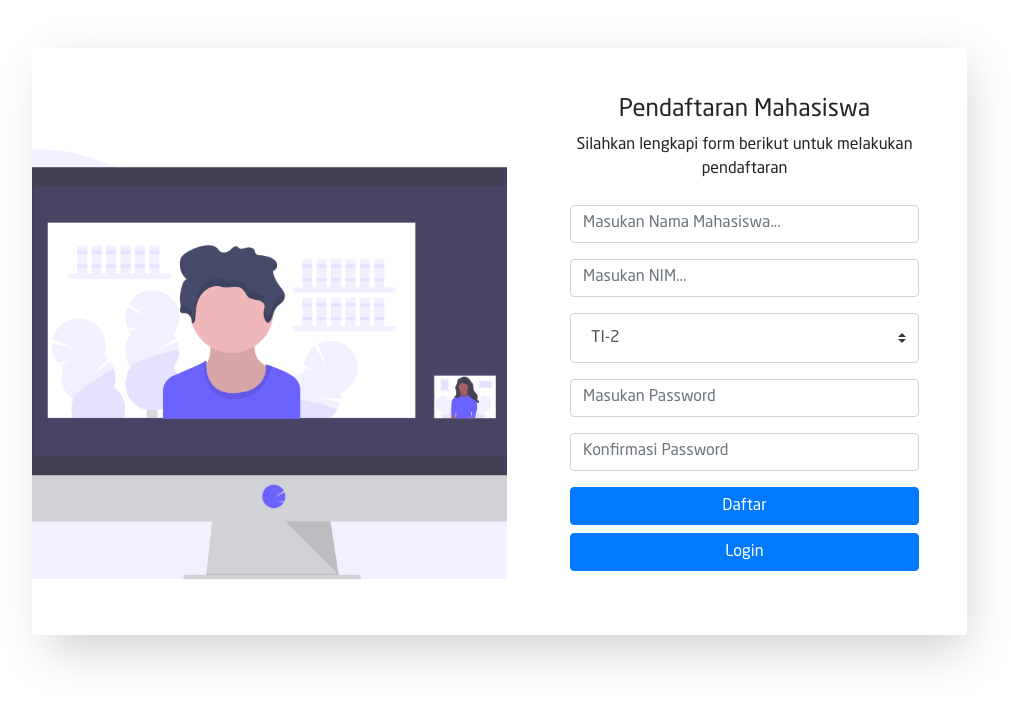
After one commit to alfianlensun/facerecognition, a CodeIgniter app: page /database/sign-up in a window 1280 px wide. The commit adds this page. Shown: the top 703 px of the page, without its empty margins (133-1144 px from the left). Run offline with CodeIgniter, Linux system fonts and the light colour scheme; data comes from the database, SQL or seed files in the repository; some libraries are stand-ins or nearby versions.

Commit message:
daftar absensi

```diff
--- a/application/config/database.php
+++ b/application/config/database.php
@@ -75,9 +75,9 @@ $query_builder = TRUE;
 
 $db['default'] = array(
 	'dsn'	=> '',
-	'hostname' => '127.0.0.1',
+	'hostname' => 'db',
 	'username' => 'root',
-	'password' => 'siksaskali',
+	'password' => 'root',
 	'database' => 'absensi',
 	'dbdriver' => 'mysqli',
 	'dbprefix' => '',
--- a/application/config/routes.php
+++ b/application/config/routes.php
@@ -49,11 +49,14 @@ defined('BASEPATH') OR exit('No direct script access allowed');
 | Examples:	my-controller/index	-> my_controller/index
 |		my-controller/my-method	-> my_controller/my_method
 */
+
 $route['default_controller'] = 'Redirect';
 $route['404_override'] = '';
 $route['translate_uri_dashes'] = FALSE;
 
+
 $route['login'] = 'auth/C_Auth/login';
+$route['sign-up'] = 'auth/C_Auth/signUpMhs';
 $route['validate-login'] = 'auth/C_Auth/validateLogin';
 $route['logout'] = 'auth/C_Auth/logout';
 $route['mainmenu'] = 'main/C_Main';
--- a/application/controllers/auth/C_Auth.php
+++ b/application/controllers/auth/C_Auth.php
@@ -7,7 +7,6 @@ class C_Auth extends MY_Controller {
         parent::__construct();
         $this->load->model('auth/M_Auth', 'auth');
         $this->load->model('master/M_Master', 'master');
-        // dd($this->session->userdata('user_id'));
 
     }
 
@@ -24,14 +23,35 @@ class C_Auth extends MY_Controller {
         $this->load->view('layout/Footer');
     }
 
+    public function signUpMhs(){
+        if ($this->session->userdata('user_id') !== null){
+            redirect(base_url('mainmenu'));
+        }
+        $data['kelas'] = $this->master->getMasterKelas();
+        $this->load->view('layout/Header');
+        $this->load->view('auth/SignUpMahasiswaSA', $data);
+        $this->load->view('layout/Footer');
+    }
+
     public function validateLogin(){
         $user = $this->auth->getUserAuthByUsername($this->input->post('username'));
         if ($user !== null){
             if (password_verify($this->input->post('password'), $user['password'])){
                 if ($user['user_type'] == 1){
                     $this->session->set_userdata([
+                        'user_type' => $user['user_type'],
                         'user_id' => $user['id_mst_auth'],
-                        'user' => 'admin'
+                        'user' => 'admin',
+                        'data' => null
+                    ]);
+                } else
+                if ($user['user_type'] == 3) {
+                    $mhs = $this->auth->getUserMahasiswaByIdAuth($user['id_mst_auth']);
+                    $this->session->set_userdata([
+                        'user_type' => $user['user_type'],
+                        'user_id' => $user['id_mst_auth'],
+                        'user' => $mhs['nama_mahasiswa'],
+                        'data' => $mhs
                     ]);
                 }
 
@@ -52,6 +72,7 @@ class C_Auth extends MY_Controller {
     }
 
     public function userManagementMahasiswa(){
+        $this->validate();
         $data['mahasiswa'] = $this->auth->getUserMahasiswa();
         $data['kelas'] = $this->master->getMasterKelas();
         $data['semester'] = $this->master->getMasterSemester();
@@ -59,6 +80,7 @@ class C_Auth extends MY_Controller {
     }
 
     public function userManagementDosen(){
+        $this->validate();
         $data['dosen'] = $this->auth->getUserDosen();
         $this->render('auth/SignUpDosen', $data);
     }
@@ -85,6 +107,43 @@ class C_Auth extends MY_Controller {
         redirect(base_url('user-management/mahasiswa'));
     }
 
+    public function createUserMahasiswaSA(){
+        $valid =true;
+        foreach ($this->input->post() as $key => $postdata){
+            if (strlen($postdata) === 0){
+                $valid = false;
+                $this->session->set_flashdata('msg', json_encode([
+                    'status' => false,
+                    'message' => 'Lengkapi form terlebih dahulu'
+                ]));
+                break;
+            }
+        }
+
+        if ($this->input->post('password') !== $this->input->post('confirmpassword')){
+            $this->session->set_flashdata('msg', json_encode([
+                'status' => false,
+                'message' => 'Password tidak cocok'
+            ]));
+            $valid =false;
+        }
+
+
+        if ($valid){
+            $mahasiswa = $this->auth->createUserMahasiswa();
+
+            if ($mahasiswa['status']){
+                $this->session->set_flashdata('signup', 'Berhasil mendaftar silahkan login untuk melanjutkan');
+                redirect(base_url('login'));
+            }  else {
+                $this->session->set_flashdata('msg', json_encode($mahasiswa));
+                redirect(base_url('sign-up'));
+            }
+        } else {
+            redirect(base_url('sign-up'));
+        }
+    }
+
     public function updateUserMahasiswa(){
         $update = $this->auth->updateUserMahasiswa();
         redirect(base_url('user-management/mahasiswa'));
--- a/application/controllers/main/C_Main.php
+++ b/application/controllers/main/C_Main.php
@@ -5,10 +5,12 @@ class C_Main extends MY_Controller {
     public function __construct()
     {
         parent::__construct();
+        if ($this->session->userdata('user_id') === null){
+            redirect(base_url('login'));
+        }
     }
 
     public function index(){
-
         $this->render('Welcome', []);
     }
 }
--- a/application/core/MY_Controller.php
+++ b/application/core/MY_Controller.php
@@ -7,6 +7,12 @@ class MY_Controller extends CI_Controller{
         // if ($this->session->userdata('user_id') === null){
         //     redirect(base_url('login'));
         // }
+    }
+
+    public function validate(){
+        if ($this->session->userdata('user_id') === null){
+            redirect(base_url('login'));
+        }
     }
 
     public function render($body = null, $data = [], $option = []){
--- a/application/models/auth/M_Auth.php
+++ b/application/models/auth/M_Auth.php
@@ -79,7 +79,7 @@ class M_Auth extends CI_Model {
         return $this->db->select('*')
                         ->from('mst_mahasiswa as a')
                         ->join('mst_kelas as b', 'a.id_mst_kelas = b.id_mst_kelas')
-                        ->join('mst_semester as c', 'a.id_mst_semester = c.id_mst_semester')
+                        ->join('mst_semester as c', 'a.id_mst_semester = c.id_mst_semester', 'left')
                         ->where('a.active', 1)
                         ->get()
                         ->result_array();
@@ -93,6 +93,18 @@ class M_Auth extends CI_Model {
     }
 
     public function createUserMahasiswa(){
+        $checkNIM = $this->db->select('*')
+                                ->from('mst_auth')
+                                ->where('username', $this->input->post('nim'))
+                                ->where('active', 1)
+                                ->count_all_results();
+
+        if ($checkNIM > 0){
+            return [
+                'status' => false,
+                'message' => 'NIM Sudah Pernah terdaftar'
+            ];
+        } else {
             $password = password_hash($this->input->post('password'), PASSWORD_BCRYPT);
             $this->db->insert('mst_auth', [
                 'username' => $this->input->post('nim'),
@@ -108,6 +120,11 @@ class M_Auth extends CI_Model {
                 'nim' => $this->input->post('nim'),
 
             ]);
+            return [
+                'status' => true,
+                'message' => 'OK'
+            ];
+        }
     }
 
     public function updateUserMahasiswa(){
--- a/application/views/auth/Login.php
+++ b/application/views/auth/Login.php
@@ -23,6 +23,11 @@
                         <div class="text-center">
                             <h1 class="h4 text-gray-900 mb-4">Selamat datang di aplikasi absensi</h1>
                         </div>
+                        <?php if ($this->session->flashdata('signup')): ?>
+                            <div class="alert alert-success" role="alert">
+                                <?= $this->session->flashdata('signup') ?>
+                            </div>
+                        <?php endif ?>
                         <form class="user" method="post" action="<?= base_url('validate-login') ?>">
                             <div class="form-group">
                                 <input type="text" name="username" class="form-control form-control-user" id="username" aria-describedby="emailHelp" placeholder="Masukan username...">
@@ -32,6 +37,7 @@
                             </div>
                             <div class="form-group">
                                 <button type="submit" class="btn btn-primary btn-block btn-user">Masuk</button>
+                                <a href="<?= base_url('sign-up') ?>" class="btn btn-primary btn-block btn-user">Mendaftar</a>
                             </div>
                         </form>
                         </div>
--- /dev/null
+++ b/application/views/auth/SignUpMahasiswaSA.php
@@ -0,0 +1,76 @@
+<body class="bg-gradient-primary">
+
+    <div class="container">
+
+        <!-- Outer Row -->
+        <div class="row justify-content-center">
+
+            <div class="col-xl-10 col-lg-12 col-md-9">
+
+                <div class="card o-hidden border-0 shadow-lg my-5">
+                <div class="card-body p-0">
+                    <!-- Nested Row within Card Body -->
+                    <div class="row">
+                    <div class="col-lg-6 d-none d-lg-block"
+                        style="
+                            background: url('<?= base_url() ?>/assets/images/loginbackground.png');
+                            background-position: center;
+                            background-size: cover;
+                            "
+                    ></div>
+                    <div class="col-lg-6">
+                        <div class="p-5">
+                        <div class="text-center">
+                            <h1 class="h4 text-gray-900">Pendaftaran Mahasiswa</h1>
+                            <p class=" text-gray-900 mb-4">Silahkan lengkapi form berikut untuk melakukan pendaftaran</p>
+                        </div>
+                        <?php if ($this->session->flashdata('msg')): ?>
+                            <div class="alert alert-danger" role="alert">
+                                <?= json_decode($this->session->flashdata('msg'), true)['message']; ?>
+                            </div>
+                        <?php endif ?>
+                        <form class="user" id="formsignup" method="post" action="<?= base_url('auth/C_Auth/createUserMahasiswaSA') ?>">
+                            <div class="form-group">
+                                <input type="text" name="nama_mahasiswa" class="form-control form-control-user" id="nama_mahasiswa" aria-describedby="emailHelp" placeholder="Masukan Nama Mahasiswa...">
+                            </div>
+                            <div class="form-group">
+                                <input type="text" name="nim" class="form-control form-control-user" id="nim" aria-describedby="emailHelp" placeholder="Masukan NIM...">
+                            </div>
+                            <div class="form-group">
+                                <select name="id_mst_kelas" id="" class="custom-select form-control-user" style="height: 50px !important; padding:0!important; padding-left:20px !important; " required>
+                                    <?php foreach ($kelas as $k): $i=0?>
+                                        <option value="<?= $k['id_mst_kelas'] ?>" <?= $i==0 ? 'selected': '' ?>><?= $k['nama_kelas'] ?></option>
+                                    <?php
+                                        $i++;
+                                        endforeach ?>
+                                </select>
+                            </div>
+                            <div class="form-group">
+                                <input type="password" name="password" class="form-control form-control-user" id="password" placeholder="Masukan Password">
+                            </div>
+                            <div class="form-group">
+                                <input type="password" name="confirmpassword" class="form-control form-control-user" id="confirmPassword" placeholder="Konfirmasi Password">
+                            </div>
+                            <div class="form-group">
+                                <button type="submit" id="submit" class="btn btn-primary btn-block btn-user">Daftar</button>
+                                <a href="<?= base_url('login') ?>" class="btn btn-primary btn-block btn-user">Login</a>
+                            </div>
+                        </form>
+                        </div>
+                    </div>
+                    </div>
+                </div>
+            </div>
+
+
+        </div>
+
+    </div>
+
+</div>
+
+
+<script>
+$(function(){
+})
+</script>
--- a/application/views/moduls/absen/DaftarAbsen.php
+++ b/application/views/moduls/absen/DaftarAbsen.php
@@ -3,7 +3,7 @@
     <div class="col-12 mt-4">
         <div class="row">
             <div class="col-12 p-4" style="border-radius: 20px; background-color: #4e73df10">
-                <h6><i class="fa fa-list pr-2"></i> Semester</h6>
+                <h6><i class="fa fa-list pr-2"></i> Pilih Mahasiswa</h6>
                 <div class="table-responsive mt-4" style="color: #333">
                     <table class="table datatables dt-responsive" id="dataTable" width="100%" cellspacing="0">
                         <thead class="thead-light">
```
Also changed, not shown: application/controllers/absen/C_Absen.php (+15 -0 lines), application/controllers/master/C_Master.php (+15 -0 lines), application/views/layout/LeftNavigation.php (+8 -0 lines). Lines whose indentation alone changed are shown as unchanged.
